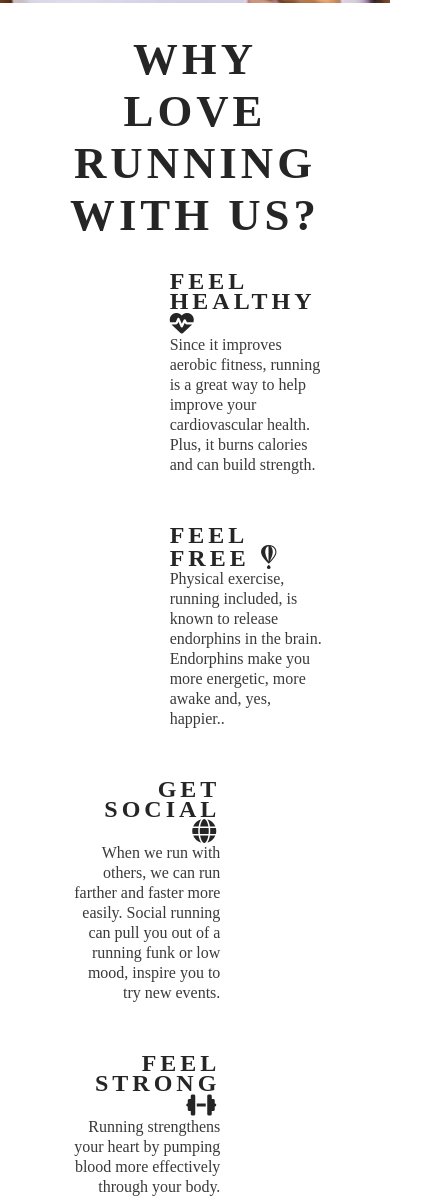
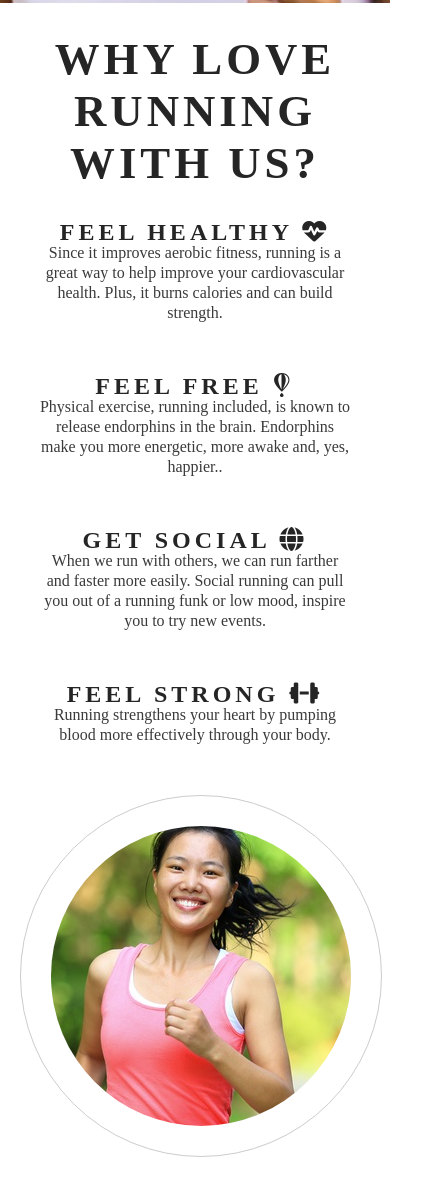
Before and after one commit to RH-devs/Love-run-project, a plain HTML site: page index.html in a window 390 px wide. Shown: the part 792-1992 px from the top of the page, 430 px wide, since content can reach past the window. Drawn offline with Linux system fonts and the light colour scheme.

Commit message:
Add styles for club ethos section on mobile screens

```diff
--- a/assets/css/style.css
+++ b/assets/css/style.css
@@ -295,4 +295,27 @@ footer{
     }
 }
 
+#cover-text {
+    left: 0;
 }
+
+#club-ethos {
+    width: 90%;
+    height: 1200px;
+    margin: 0 auto;
+}
+
+.left-about-heading, .right-about-heading {
+    width: inherit;
+}
+
+.left-about-heading h2, .right-about-heading h2 {
+    width: 100%;
+    text-align: center;
+}
+
+.left-about-heading p, .right-about-heading p {
+    text-align: center;
+    padding: 0 20px;
+
+}
```
